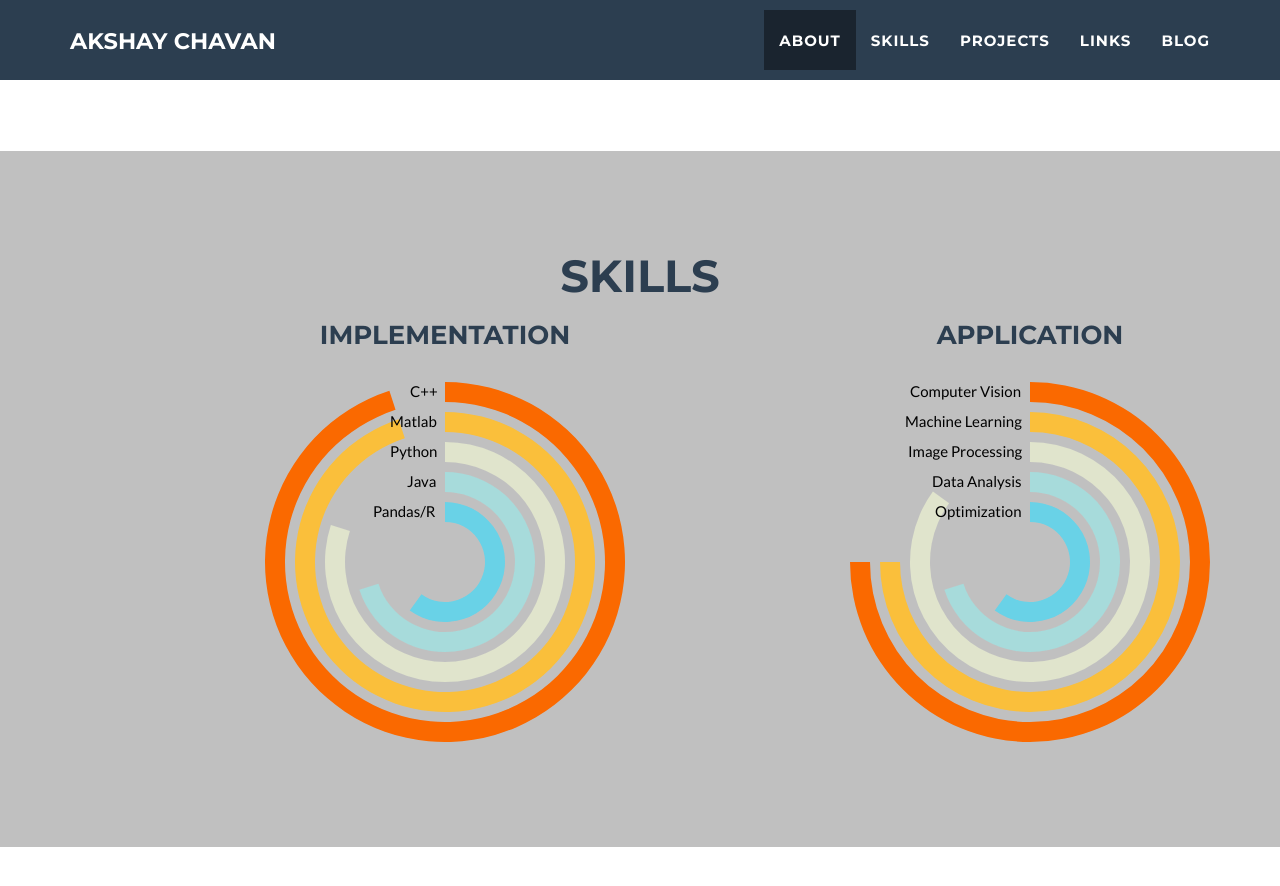
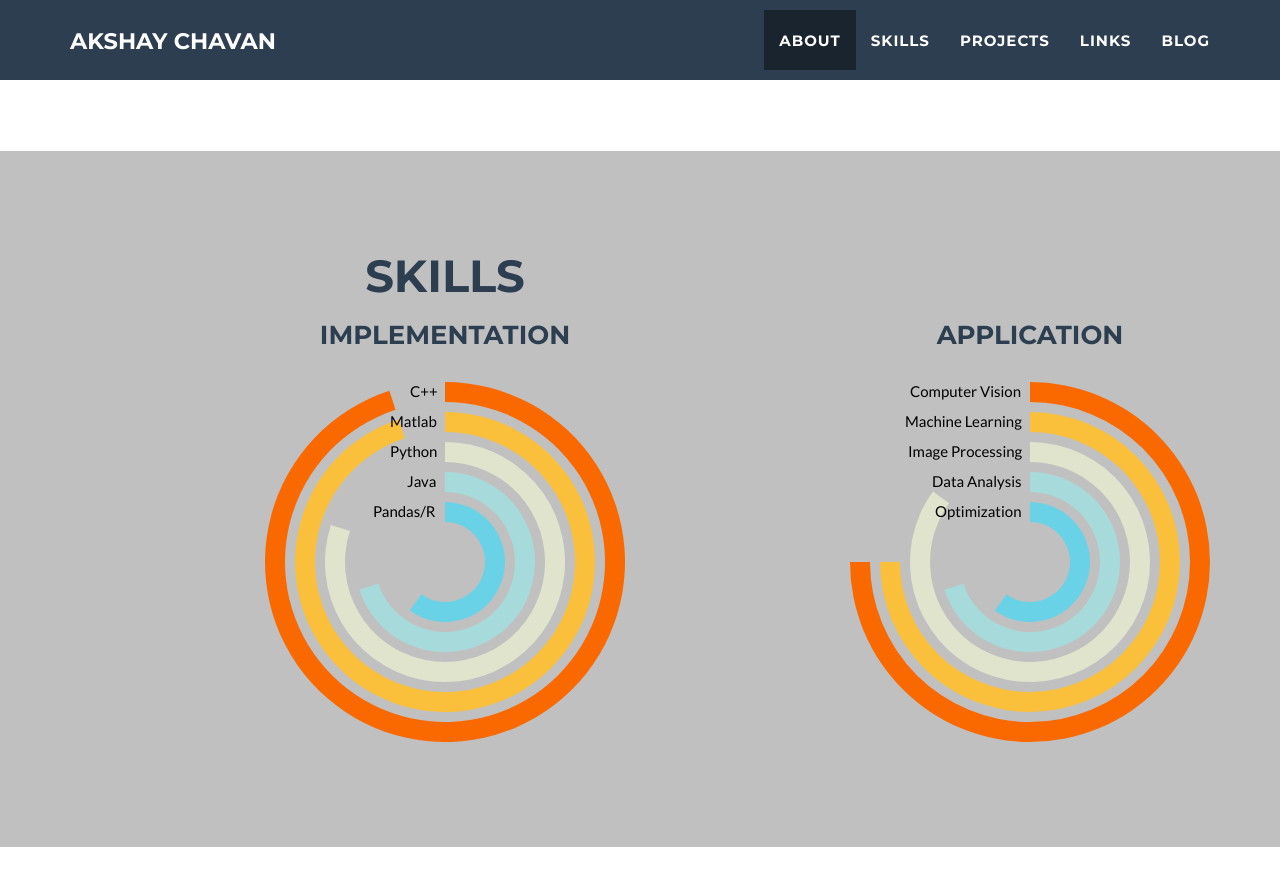
Before and after one commit to arccoder/arccoder.github.io, a Jekyll site: the page index.html, which Jekyll copies as it is, in a window 1280 px wide and 900 px high, scrolled down 509 px. Shown: the top 886 px of the window. Built offline with Jekyll 4.4.1, drawn with Linux system fonts in a browser that asks for light colours; nearby versions of some CDN libraries; some web fonts are replaced.

Commit message:
Update index.html

```diff
--- a/index.html
+++ b/index.html
@@ -177,7 +177,7 @@
     <section class="success" id="skills" style="color:#2c3e50;">
         <div class="container">
             <div class="row">
-                <div class="col-lg-12 text-center">
+                <div class="col-lg-4 col-lg-offset-2 text-center">
                     <h2>Skills</h2>
                     <!--<hr class="star-light">-->
                 </div>
@@ -196,11 +196,8 @@
                     <h3>Application</h3>
                     <br>
                 </div>
-                <!--<div class="col-lg-8 col-lg-offset-2 text-center">
-                    <a href="#" class="btn btn-lg btn-outline">
-                        <i class="fa fa-download"></i> Download Theme
-                    </a>
-                </div>-->
+
+
             </div>
         </div>
     </section>
```
